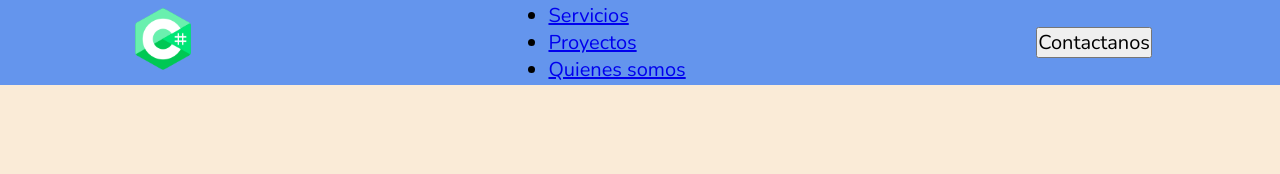
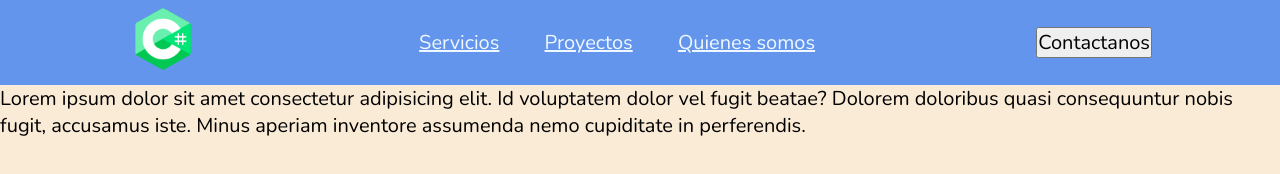
Before and after one commit to DesarrolloMVR/HospedajeWeb, a plain HTML site: page index.html in a window 1280 px wide. Drawn offline with nearby package versions, Linux system fonts and the light colour scheme.

Commit message:
cambios a la barra de navegacion

```diff
--- a/css/style.css
+++ b/css/style.css
@@ -27,3 +27,30 @@ header .logo img{
     width: auto;
     height: 70px;
 }
+
+header .logo{
+    cursor: pointer;
+    transition: all 0.3s;
+}
+
+header .logo :hover{
+    transform: scale(1.2);
+}
+
+header .nav-links{
+    list-style: none;
+}
+
+header .nav-links li{
+    display: inline-block;
+    padding: 0 20px;
+}
+
+header .nav-links li:hover{
+    transform: scale(1.1);
+}
+
+header .nav-links a{
+    font-size: 700;
+    color: aliceblue;
+}
--- a/index.html
+++ b/index.html
@@ -1,21 +1,21 @@
 <!DOCTYPE html>
 <html lang="es">
   <head>
-    <meta charset="UTF-8">
-    <meta http-equiv="X-UA-Compatible" content="IE=edge">
-    <meta name="viewport" content="width=device-width, initial-scale=1.0">
+    <meta charset="UTF-8" />
+    <meta http-equiv="X-UA-Compatible" content="IE=edge" />
+    <meta name="viewport" content="width=device-width, initial-scale=1.0" />
     <title>MVR Ingenieria</title>
-    <link rel="stylesheet" href="css/style.css"/>
-    <link rel="icon" type = "image/x-icon" href="assets/favico.ico"/>
+    <link rel="stylesheet" href="css/style.css" />
+    <link rel="icon" type="image/x-icon" href="assets/favico.ico" />
   </head>
 
   <body>
     <header>
       <div class="logo">
-            <img src="assets/logo.png" alt="logo">
+        <img src="assets/logo.png" alt="logo" />
       </div>
       <nav>
-            <ul class = "nav-links">
+        <ul class="nav-links">
           <li>
             <a href="#">Servicios</a>
           </li>
@@ -30,7 +30,13 @@
       <a href="#" class="btn-contact"><button>Contactanos</button></a>
     </header>
 
+    <div>
+      <p>
+        Lorem ipsum dolor sit amet consectetur adipisicing elit. Id voluptatem
+        dolor vel fugit beatae? Dolorem doloribus quasi consequuntur nobis
+        fugit, accusamus iste. Minus aperiam inventore assumenda nemo cupiditate
+        in perferendis.
+      </p>
     </div>
   </body>
-
 </html>
```
Lines whose indentation alone changed are shown as unchanged.
